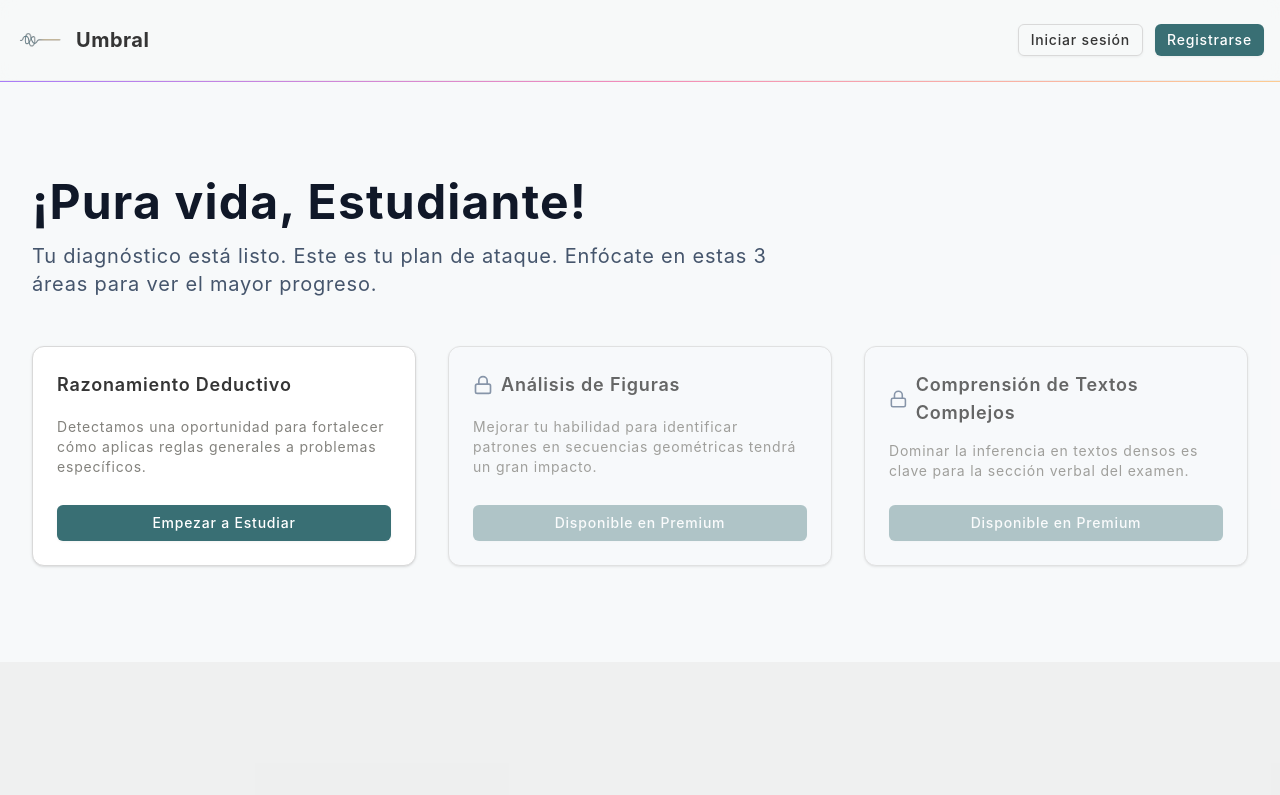
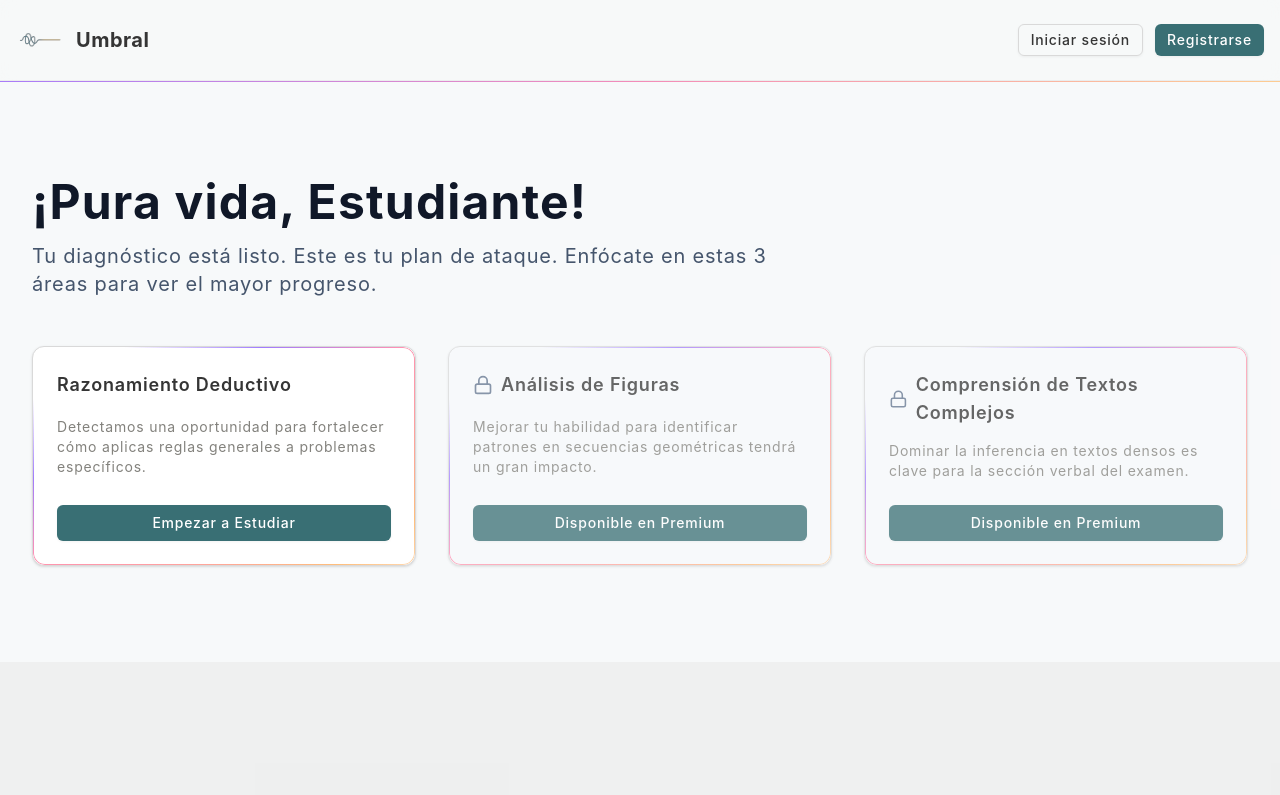
Before and after one commit to LazarusAA/puntoclaro, a Next.js app: page /dashboard in a window 1280 px wide. Shown: the top 795 px of the page. Built offline with nearby package versions, Linux system fonts and the light colour scheme.

Commit message:
feat: add paywall to dashboard page

```diff
--- a/src/app/(app)/dashboard/page.tsx
+++ b/src/app/(app)/dashboard/page.tsx
@@ -1,6 +1,8 @@
 'use client' // This page will have client-side interactions (e.g., modals)
 
+import { useState } from 'react'
 import { ZonaRojaCard } from '~/components/shared/zona-roja-card'
+import { PaywallModal } from '~/components/shared/paywall-modal'
 
 // This placeholder data will be replaced by a call to our backend.
 // It reflects the kind of specific, actionable insights our AI will provide.
@@ -24,15 +26,13 @@ const zonasRojasData = [
 
 export default function DashboardPage() {
   const userName = 'Estudiante' // This will be fetched from Supabase auth.
+  const [isPaywallOpen, setIsPaywallOpen] = useState(false);
 
   const handleCardClick = (isLocked: boolean, title: string) => {
     if (isLocked) {
-      // In the future, this will trigger our "Upgrade to Premium" modal.
-      alert(`La sección "${title}" es una función premium.`)
+      setIsPaywallOpen(true);
     } else {
-      // This will navigate the user to the corresponding learning module.
-      alert(`Navegando a la lección de "${title}"...`)
-      // Example: router.push(`/learn/${topicId}`)
+      alert(`Navegando a la lección de "${title}"...`);
     }
   }
 
@@ -60,6 +60,7 @@ export default function DashboardPage() {
             />
           ))}
         </div>
+        <PaywallModal isOpen={isPaywallOpen} onClose={() => setIsPaywallOpen(false)} />
       </div>
     </div>
   )
--- a/src/components/shared/zona-roja-card.tsx
+++ b/src/components/shared/zona-roja-card.tsx
@@ -1,6 +1,7 @@
 import { Card, CardHeader, CardTitle, CardDescription, CardFooter } from '~/components/ui/card'
 import { Button } from '~/components/ui/button'
 import { Lock } from 'lucide-react'
+import { ShineBorder } from '~/components/magicui/shine-border'
 
 type ZonaRojaCardProps = {
   title: string
@@ -11,7 +12,8 @@ type ZonaRojaCardProps = {
 
 export function ZonaRojaCard({ title, description, isLocked = false, onClick }: ZonaRojaCardProps) {
   return (
-    <Card className={`flex flex-col ${isLocked ? 'bg-slate-50 opacity-75' : 'bg-white'}`}>
+    <Card className={`flex flex-col relative overflow-hidden ${isLocked ? 'bg-slate-50 opacity-75' : 'bg-white'}`}>
+      <ShineBorder shineColor={["#A07CFE", "#FE8FB5", "#FFBE7B"]} />
       <CardHeader className="flex-grow">
         <CardTitle className="flex items-center gap-2 text-lg font-semibold">
           {isLocked && <Lock className="h-5 w-5 text-slate-500" />}
@@ -20,7 +22,7 @@ export function ZonaRojaCard({ title, description, isLocked = false, onClick }:
         <CardDescription className="pt-2">{description}</CardDescription>
       </CardHeader>
       <CardFooter>
-        <Button className="w-full" disabled={isLocked} onClick={onClick}>
+        <Button className="w-full" onClick={onClick}>
           {isLocked ? 'Disponible en Premium' : 'Empezar a Estudiar'}
         </Button>
       </CardFooter>
```
